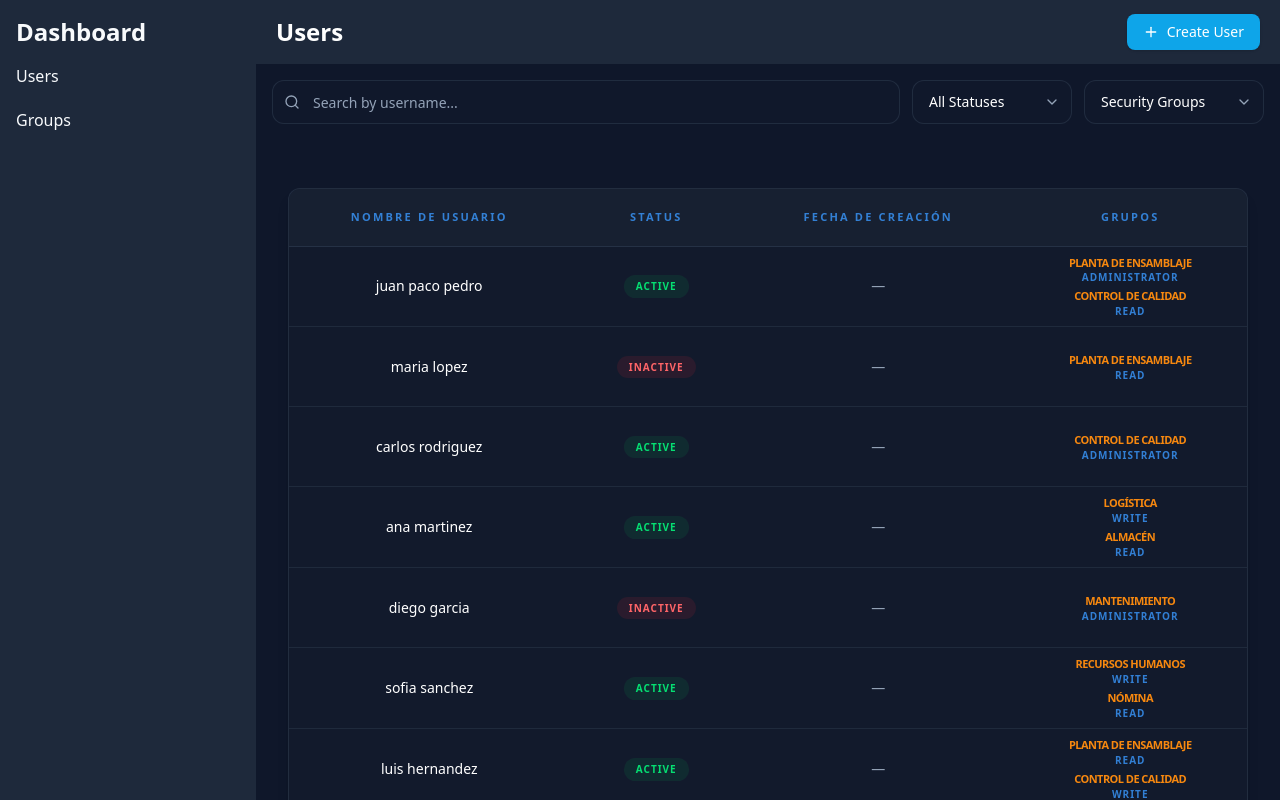
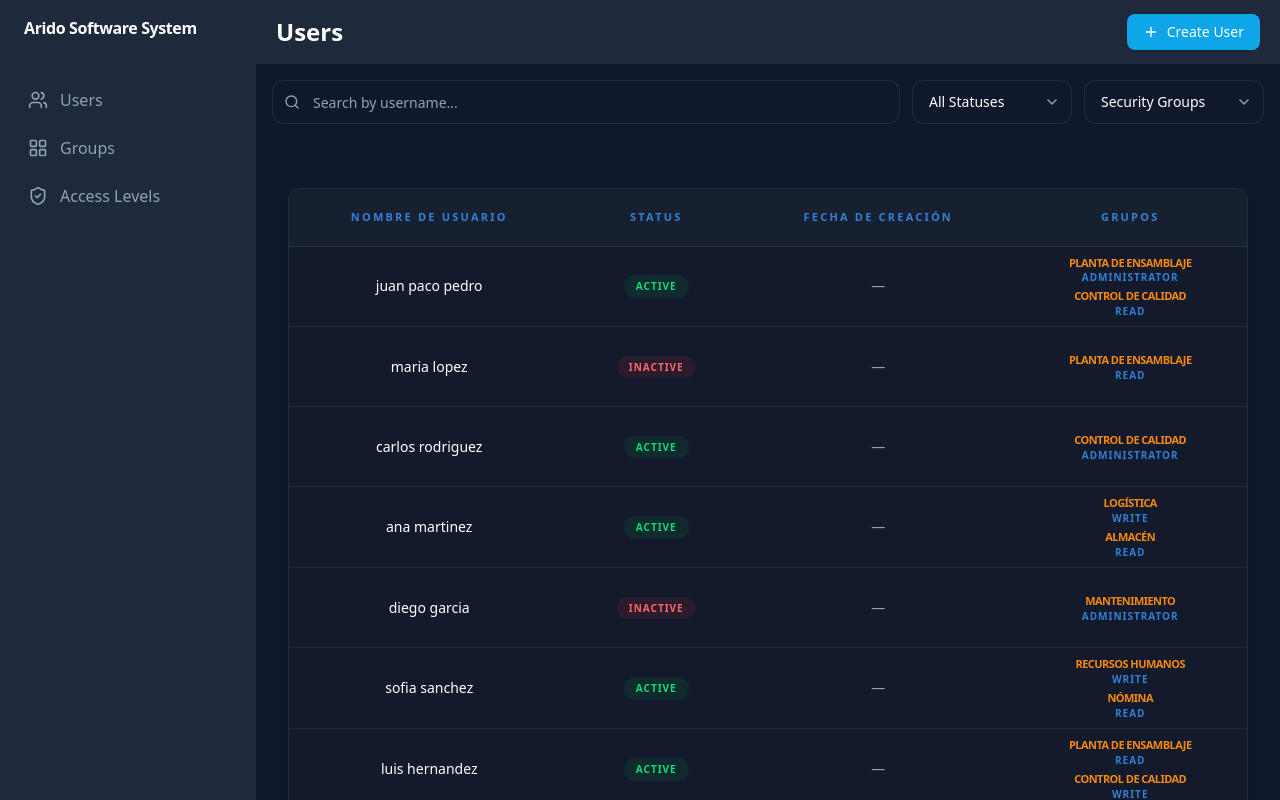
Before and after one commit to tadeowoto/Arido-Software-Challenge-Dashboard, a Next.js app: page / in a window 1280 px wide. Shown: the top 800 px of the page. Built offline with nearby package versions, Linux system fonts and the light colour scheme.

Commit message:
feat(aside): styles to aside added

```diff
--- a/components/layout/Sidebar.tsx
+++ b/components/layout/Sidebar.tsx
@@ -1,12 +1,44 @@
+import { Users, LayoutGrid, ShieldCheck } from "lucide-react";
 import Link from "next/link";
+
 export default function Sidebar() {
   return (
-    <div className="flex-1 flex flex-col gap-4 p-4 bg-surface-dark text-text-primary">
-      <h1 className="text-2xl font-bold">Dashboard</h1>
-      <nav>
-        <ul className="flex flex-col gap-5">
-          <Link href="/">Users</Link>
-          <Link href="/groups">Groups</Link>
+    <div className="flex flex-col h-full w-full bg-surface-dark text-slate-400 p-4 border-r border-slate-800">
+      <div className="flex items-center gap-2 px-2 mb-10">
+        <span className="text-white font-bold tracking-tight">
+          Arido Software System
+        </span>
+      </div>
+
+      <nav className="flex-1">
+        <ul className="flex flex-col gap-2">
+          <li>
+            <Link
+              href="/"
+              className="flex items-center gap-3 px-3 py-2 rounded-lg hover:bg-slate-800/50 hover:text-white transition-all group"
+            >
+              <Users className="w-5 h-5 group-hover:text-[#0ea5e9]" />
+              Users
+            </Link>
+          </li>
+          <li>
+            <Link
+              href="/groups"
+              className="flex items-center gap-3 px-3 py-2 rounded-lg hover:bg-slate-800/50 hover:text-white transition-all group"
+            >
+              <LayoutGrid className="w-5 h-5 group-hover:text-[#0ea5e9]" />
+              Groups
+            </Link>
+          </li>
+          <li>
+            <Link
+              href="/access-levels"
+              className="flex items-center gap-3 px-3 py-2 rounded-lg hover:bg-slate-800/50 hover:text-white transition-all group"
+            >
+              <ShieldCheck className="w-5 h-5 group-hover:text-[#0ea5e9]" />
+              Access Levels
+            </Link>
+          </li>
         </ul>
       </nav>
     </div>
```
